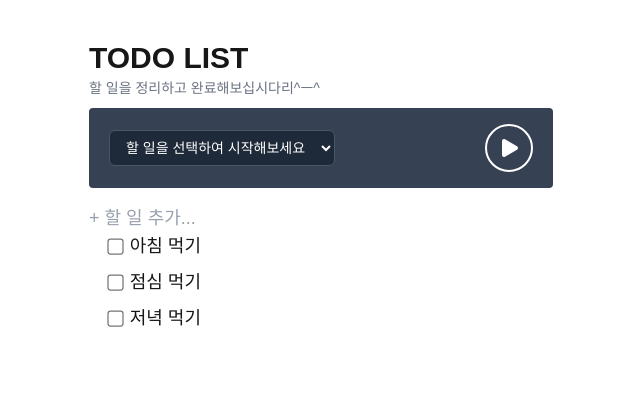
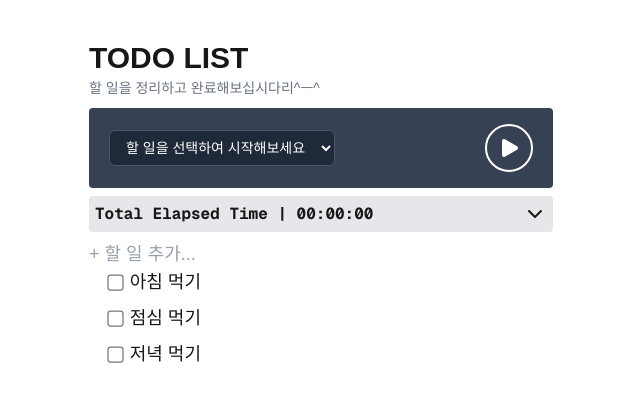
Before and after one commit to Rodgershyeonsik/toy-todo, a Next.js app: page / in a window 1280 px wide. Shown: the top 402 px of the page, without its empty margins (319-959 px from the left). Built offline with nearby package versions, Linux system fonts and the light colour scheme.

Commit message:
feat: add collapsed dashboard UI

```diff
--- a/app/page.tsx
+++ b/app/page.tsx
@@ -14,10 +14,12 @@ import {
 } from "@dnd-kit/sortable";
 import { useRef, useState } from "react";
 import SortableItem from "./SortableItem";
-import { Todo } from "./types/todo";
+import { Todo } from "@/types/todo";
 import TodoItem from "./TodoItem";
-import { TimerStep } from "./types/timer";
+import { TimerStep } from "@/types/timer";
 import TaskPlayer from "./TaskPlayer";
+import { ChevronDown, ChevronUp } from "lucide-react";
+import { formatTime } from "@/utils";
 
 export default function Home() {
   const [todos, setTodos] = useState<Todo[]>([
@@ -29,6 +31,7 @@ export default function Home() {
   const [editingId, setEditingId] = useState<number | null>(null);
   const [editingText, setEditingText] = useState<string>("");
   const [timerStatus, setTimerStatus] = useState<TimerStep>("IDLE");
+  const [isOpen, setIsOpen] = useState<boolean>(false);
 
   const idRef = useRef(3);
 
@@ -127,6 +130,10 @@ export default function Home() {
   };
 
   const runningTodo = todos.find((todo) => todo.isRunning);
+  const totalElapsed = todos.reduce(
+    (acc, todo) => acc + (todo.elapsedTime ?? 0),
+    0
+  );
 
   return (
     <div className="min-h-screen flex justify-center">
@@ -152,6 +159,14 @@ export default function Home() {
             onStopTimer={stopTimer}
             onPauseTimer={pauseTimer}
           />
+          <div className="flex justify-between p-1.5 bg-gray-200 rounded-sm">
+            <span className="font-lg font-bold font-mono">{`Total Elapsed Time | ${formatTime(
+              totalElapsed
+            )}`}</span>
+            <button className="" onClick={() => setIsOpen(!isOpen)}>
+              {isOpen ? <ChevronUp /> : <ChevronDown />}
+            </button>
+          </div>
         </header>
 
         <main>
```
